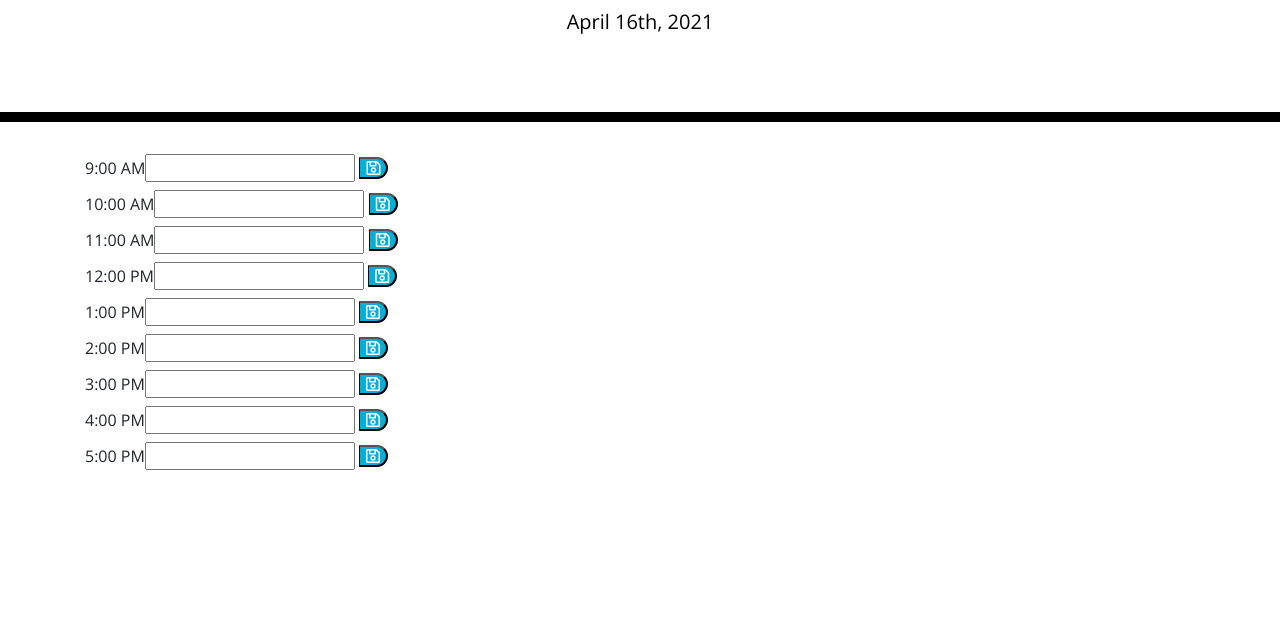
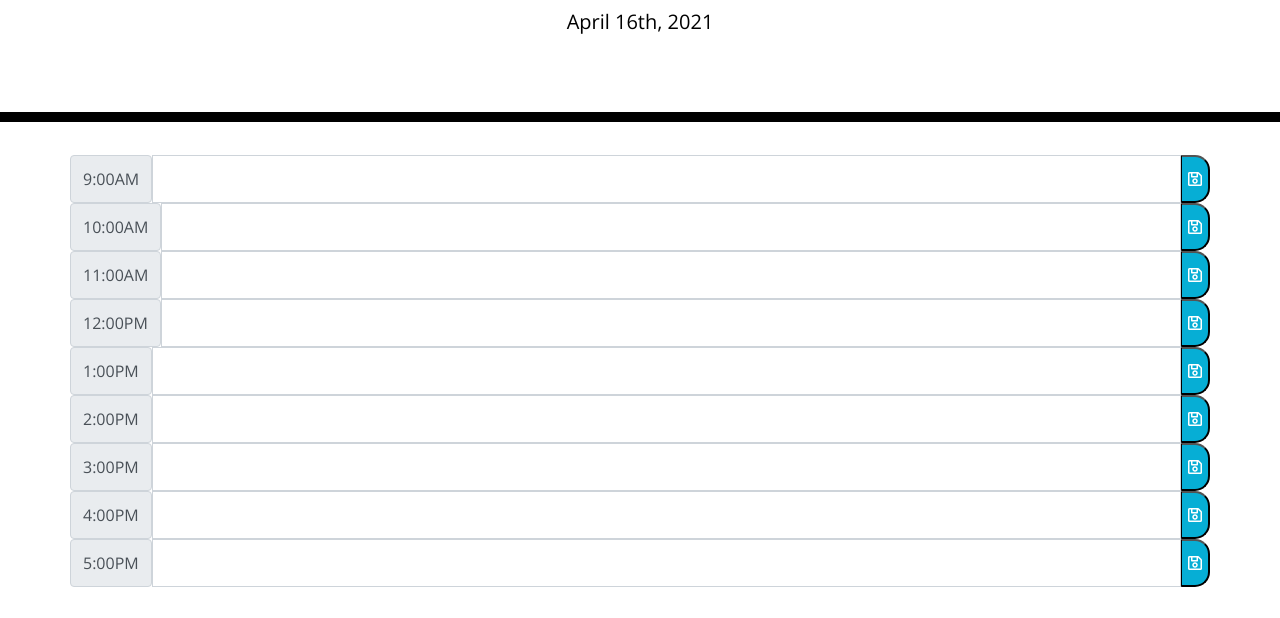
Before and after one commit to erodriguez541/05-planner, a plain HTML site: page index.html in a window 1280 px wide. Shown: the part 182-800 px from the top of the page. Drawn offline with nearby package versions, Linux system fonts and the light colour scheme.

Commit message:
realized I could use bootstrap for my form

```diff
--- a/index.html
+++ b/index.html
@@ -30,33 +30,53 @@
     </header>
     <div class="container">
       <!-- Timeblocks go here -->
-        <form>
-        <label id= "9" >9:00 AM<input type = "text"> <button class="saveBtn"><i class="far fa-save"></i></button></label>
-        </form>
-        <form>
-        <label id= "10" >10:00 AM<input type = "text"> <button class="saveBtn"><i class="far fa-save"></i></button></label>
-        </form>
-        <form>
-        <label id= "11" >11:00 AM<input type = "text"> <button class="saveBtn"><i class="far fa-save"></i></button></label>
-        </form>
-        <form>
-        <label id= "12" >12:00 PM<input type = "text"> <button class="saveBtn"><i class="far fa-save"></i></button></label>
-        </form>
-        <form>
-        <label id= "1" >1:00 PM<input type = "text"> <button class="saveBtn"><i class="far fa-save"></i></button></label>
-        </form>
-        <form>
-        <label id= "2" >2:00 PM<input type = "text"> <button class="saveBtn"><i class="far fa-save"></i></button></label>
-        </form>
-        <form>
-        <label id= "3" >3:00 PM<input type = "text"> <button class="saveBtn"><i class="far fa-save"></i></button></label>
-        </form>
-        <form>
-        <label id= "4" >4:00 PM<input type = "text"> <button class="saveBtn"><i class="far fa-save"></i></button></label>
-        </form>
-        <form>
-        <label id= "5" >5:00 PM<input type = "text"> <button class="saveBtn"><i class="far fa-save"></i></button></label>
-        </form>
+        <form class = "row">
+          <div class="input-group input-group-lg">
+            <span class="input-group-text" id="inputGroup-sizing-lg">9:00AM</span>
+            <input type="text" class="form-control" aria-label="Sizing example input" aria-describedby="inputGroup-sizing-lg">
+            <button class="saveBtn"><i class="far fa-save"></i></button></label>
+          </div>
+          <div class="input-group input-group-lg">
+            <span class="input-group-text" id="inputGroup-sizing-lg">10:00AM</span>
+            <input type="text" class="form-control" aria-label="Sizing example input" aria-describedby="inputGroup-sizing-lg">
+            <button class="saveBtn"><i class="far fa-save"></i></button></label>
+          </div>
+          <div class="input-group input-group-lg">
+            <span class="input-group-text" id="inputGroup-sizing-lg">11:00AM</span>
+            <input type="text" class="form-control" aria-label="Sizing example input" aria-describedby="inputGroup-sizing-lg">
+            <button class="saveBtn"><i class="far fa-save"></i></button></label>
+          </div>
+          <div class="input-group input-group-lg">
+            <span class="input-group-text" id="inputGroup-sizing-lg">12:00PM</span>
+            <input type="text" class="form-control" aria-label="Sizing example input" aria-describedby="inputGroup-sizing-lg">
+            <button class="saveBtn"><i class="far fa-save"></i></button></label>
+          </div>
+          <div class="input-group input-group-lg">
+            <span class="input-group-text" id="inputGroup-sizing-lg">1:00PM</span>
+            <input type="text" class="form-control" aria-label="Sizing example input" aria-describedby="inputGroup-sizing-lg">
+            <button class="saveBtn"><i class="far fa-save"></i></button></label>
+          </div>
+          <div class="input-group input-group-lg">
+            <span class="input-group-text" id="inputGroup-sizing-lg">2:00PM</span>
+            <input type="text" class="form-control" aria-label="Sizing example input" aria-describedby="inputGroup-sizing-lg">
+            <button class="saveBtn"><i class="far fa-save"></i></button></label>
+          </div>
+          <div class="input-group input-group-lg">
+            <span class="input-group-text" id="inputGroup-sizing-lg">3:00PM</span>
+            <input type="text" class="form-control" aria-label="Sizing example input" aria-describedby="inputGroup-sizing-lg">
+            <button class="saveBtn"><i class="far fa-save"></i></button></label>
+          </div>
+          <div class="input-group input-group-lg">
+            <span class="input-group-text" id="inputGroup-sizing-lg">4:00PM</span>
+            <input type="text" class="form-control" aria-label="Sizing example input" aria-describedby="inputGroup-sizing-lg">
+            <button class="saveBtn"><i class="far fa-save"></i></button></label>
+          </div>
+          <div class="input-group input-group-lg">
+            <span class="input-group-text" id="inputGroup-sizing-lg">5:00PM</span>
+            <input type="text" class="form-control" aria-label="Sizing example input" aria-describedby="inputGroup-sizing-lg">
+            <button class="saveBtn"><i class="far fa-save"></i></button></label>
+          </div>
+
     </div>
 
     <script src="https://cdnjs.cloudflare.com/ajax/libs/jquery/3.2.1/jquery.min.js"></script>
```
